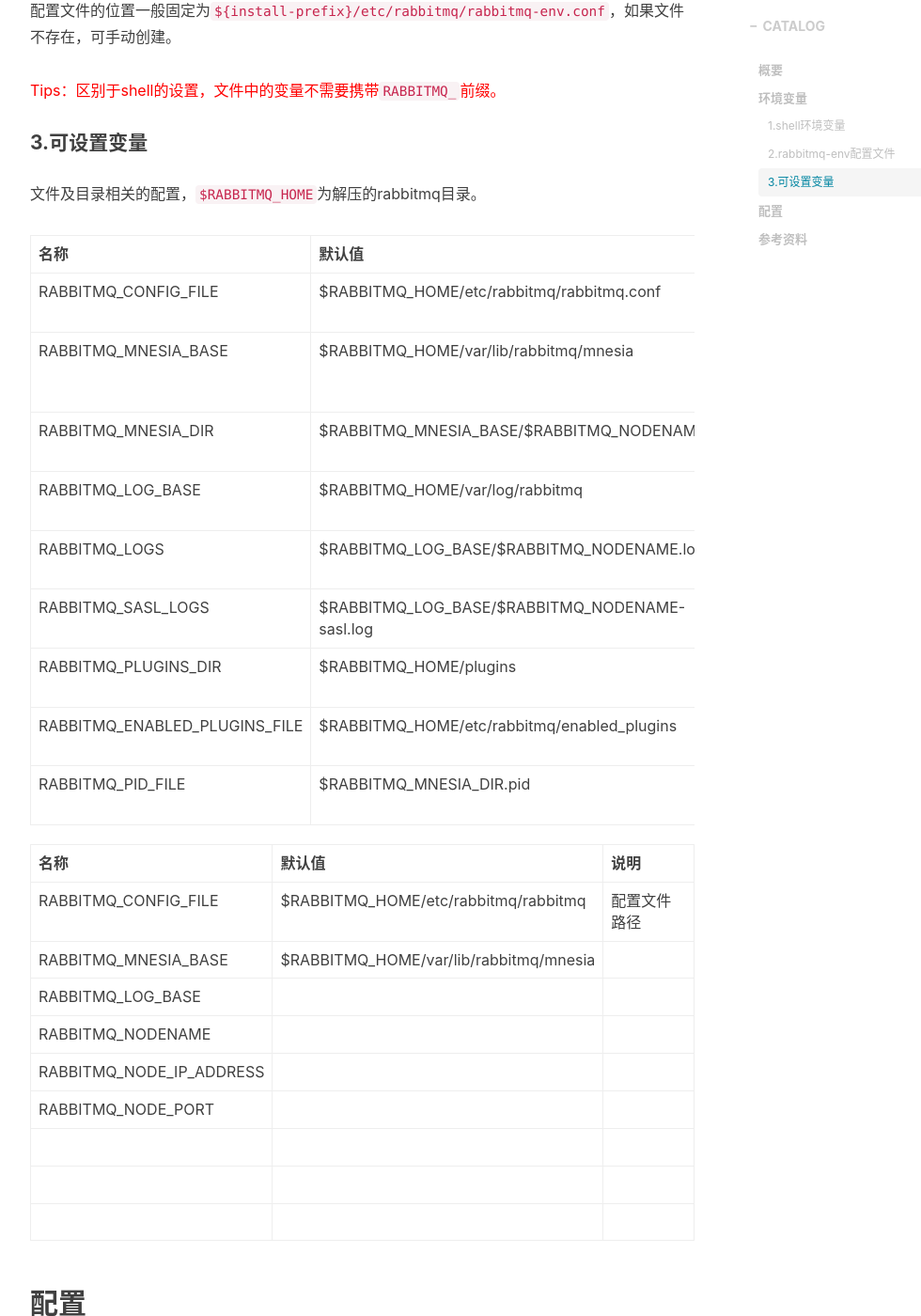
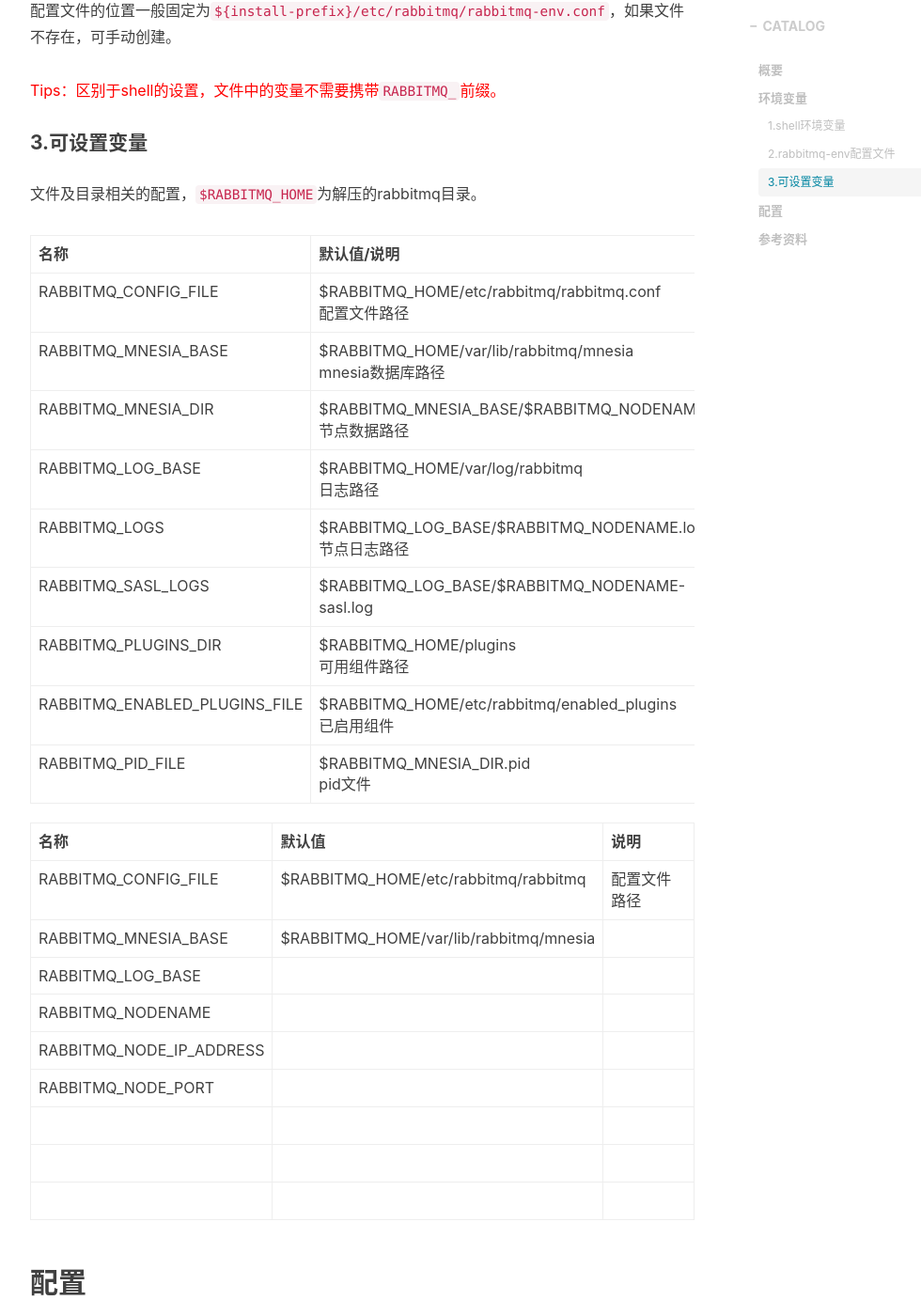
Before and after one commit to xuanxuan2016/xuanxuan2016.github.io, a Jekyll site: the page built from _posts/2019-03-15-11-rabbitmq-study-configuration.md, in a window 1280 px wide and 1400 px high, scrolled down 1379 px. Shown: the whole window at 94% size, without its empty margins (233-1213 px from the left). Built offline with Jekyll 4.4.1, drawn with Linux system fonts in a browser that asks for light colours; nearby versions of some CDN libraries; comment, search, counter and statistics services are not loaded.

Commit message:
Update 2019-03-15-11-rabbitmq-study-configuration.md

```diff
--- a/_posts/2019-03-15-11-rabbitmq-study-configuration.md
+++ b/_posts/2019-03-15-11-rabbitmq-study-configuration.md
@@ -65,17 +65,17 @@ Tips：区别于shell的设置，文件中的变量不需要携带<code>RABBITMQ
 文件及目录相关的配置，<code>$RABBITMQ_HOME</code>为解压的rabbitmq目录。
 </p>
 
-名称 | 默认值 | 说明
----|---|---
-RABBITMQ_CONFIG_FILE | $RABBITMQ_HOME/etc/rabbitmq/rabbitmq.conf | 配置文件路径
-RABBITMQ_MNESIA_BASE | $RABBITMQ_HOME/var/lib/rabbitmq/mnesia | mnesia数据库路径
-RABBITMQ_MNESIA_DIR | $RABBITMQ_MNESIA_BASE/$RABBITMQ_NODENAME | 节点数据路径
-RABBITMQ_LOG_BASE | $RABBITMQ_HOME/var/log/rabbitmq | 日志路径
-RABBITMQ_LOGS | $RABBITMQ_LOG_BASE/$RABBITMQ_NODENAME.log | 节点日志路径
-RABBITMQ_SASL_LOGS | $RABBITMQ_LOG_BASE/$RABBITMQ_NODENAME-sasl.log |
-RABBITMQ_PLUGINS_DIR | $RABBITMQ_HOME/plugins | 可用组件路径
-RABBITMQ_ENABLED_PLUGINS_FILE | $RABBITMQ_HOME/etc/rabbitmq/enabled_plugins | 已启用组件
-RABBITMQ_PID_FILE | $RABBITMQ_MNESIA_DIR.pid | pid文件
+名称 | 默认值/说明
+---|---
+RABBITMQ_CONFIG_FILE | $RABBITMQ_HOME/etc/rabbitmq/rabbitmq.conf <br> 配置文件路径
+RABBITMQ_MNESIA_BASE | $RABBITMQ_HOME/var/lib/rabbitmq/mnesia <br> mnesia数据库路径
+RABBITMQ_MNESIA_DIR | $RABBITMQ_MNESIA_BASE/$RABBITMQ_NODENAME <br> 节点数据路径
+RABBITMQ_LOG_BASE | $RABBITMQ_HOME/var/log/rabbitmq <br> 日志路径
+RABBITMQ_LOGS | $RABBITMQ_LOG_BASE/$RABBITMQ_NODENAME.log <br> 节点日志路径
+RABBITMQ_SASL_LOGS | $RABBITMQ_LOG_BASE/$RABBITMQ_NODENAME-sasl.log
+RABBITMQ_PLUGINS_DIR | $RABBITMQ_HOME/plugins <br> 可用组件路径
+RABBITMQ_ENABLED_PLUGINS_FILE | $RABBITMQ_HOME/etc/rabbitmq/enabled_plugins <br> 已启用组件
+RABBITMQ_PID_FILE | $RABBITMQ_MNESIA_DIR.pid <br> pid文件
 
 名称 | 默认值 | 说明
 ---|---|---
```
